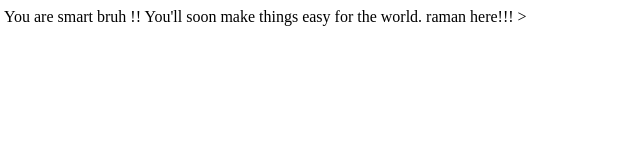
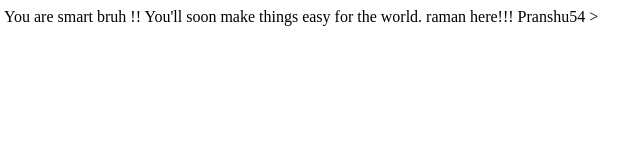
Before and after one commit to Pranshu54/My-Project, a plain HTML site: page index.html in a window 1280 px wide. Shown: the full height of the page, 4-644 px from the left. Drawn offline with Linux system fonts and the light colour scheme.

Commit message:
Update index.html

```diff
--- a/index.html
+++ b/index.html
@@ -7,5 +7,6 @@
  You are smart bruh !!
  You'll soon  make things easy for the world.
  raman here!!!
+Pranshu54
 </body>
 </html>>
```
